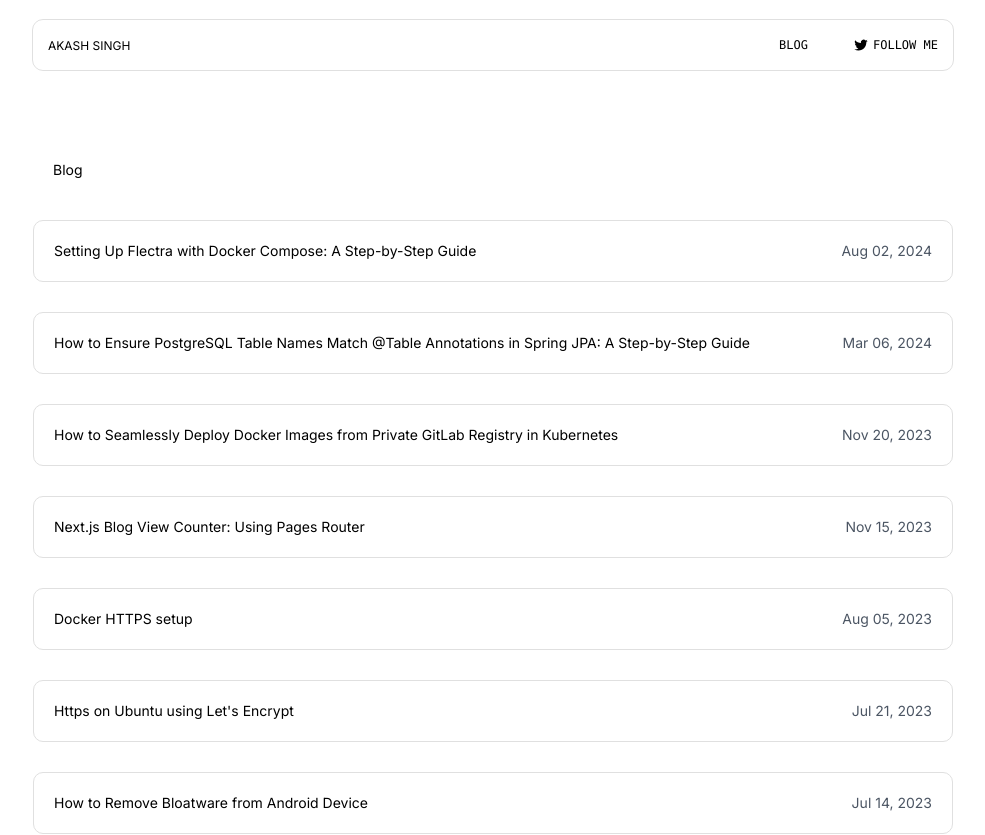
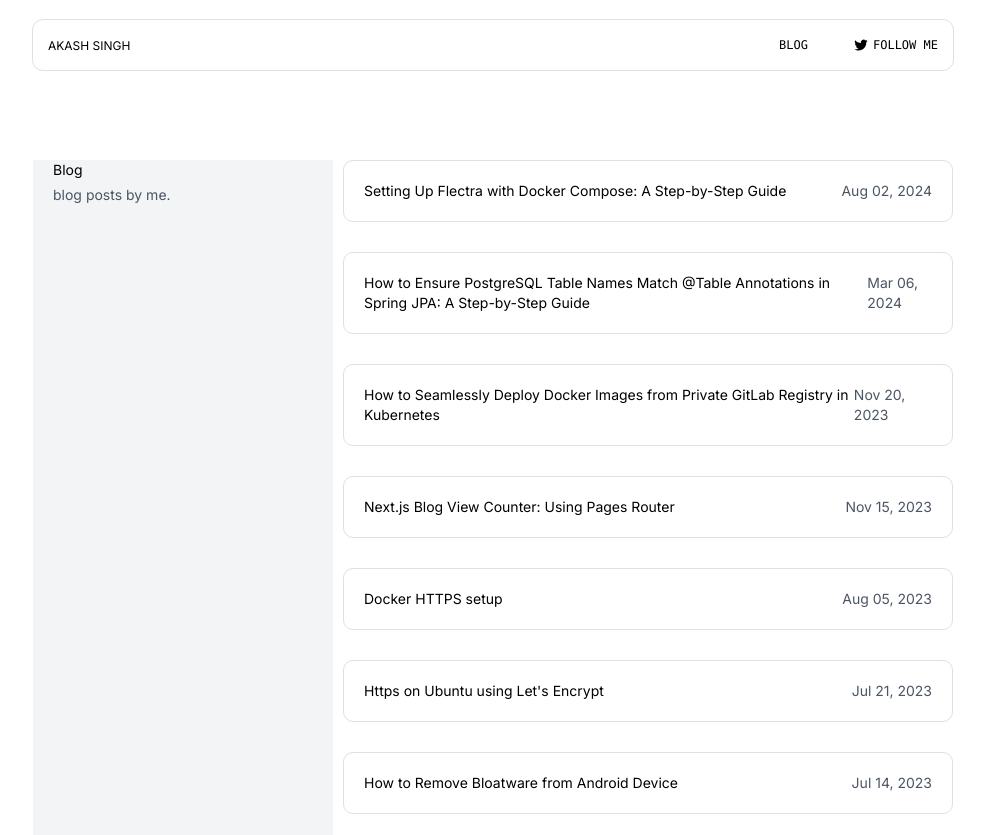
Before and after one commit to caelumpirata/next-mdx-blog, a Next.js app: page /blog in a window 1280 px wide. Shown: the top 835 px of the page, without its empty margins (147-1132 px from the left). Built offline with nearby package versions, Linux system fonts and the light colour scheme.

Commit message:
C:/Program Files/Git/blog ui fix, tried using grid

```diff
--- a/app/blog/page.tsx
+++ b/app/blog/page.tsx
@@ -10,20 +10,30 @@ export const metadata: Metadata = {
 export default function BlogPage() {
   const posts = getSortedPostsData()
   return (
-    <div className='mx-2'>
-      <h1 className="	mx-4  mb-8">Blog</h1>
-      <ul className='flex flex-col gap-6 '>
+    <div className=''>
+      <div className="grid grid-cols-1 lg:grid-cols-3 gap-4">
+        <div className="lg:col-span-1 bg-gray-100 dark:bg-black">
+          <h1 className=" mx-4 mb-1 dark:text-[#EFEFEF]">Blog</h1>
+          <p className="mx-4  mb-5 text-gray-600 dark:text-[#A3A3A3] mb-4">blog posts by me.</p>
+        </div>
+        <div className='lg:col-span-2'>
+          <ul className='flex flex-col gap-6'>
             {posts.map((post) => (
-          <li key={post.slug} className="bg-white dark:bg-black rounded-lg  overflow-hidden border hover:border-fake-grey dark:border-fake-grey dark:hover:border-white border-[#e0e0e0] transition duration-150 ease-in-out">
+              <li
+                key={post.slug}
+                className="bg-white dark:bg-black rounded-lg overflow-hidden border hover:border-fake-grey dark:border-fake-grey dark:hover:border-white border-[#e0e0e0] transition duration-150 ease-in-out"
+              >
                 <Link href={`/blog/${post.slug}`} className="block p-4 dark:hover:bg-black">
                   <div className="flex justify-between items-center">
-                <div className="  dark:text-[#EFEFEF]">{post.title}</div>
-                <div className="  text-gray-600 dark:text-[#A3A3A3]">{post.formattedDate}</div>
+                    <div className="dark:text-[#EFEFEF]">{post.title}</div>
+                    <div className="text-gray-600 dark:text-[#A3A3A3]">{post.formattedDate}</div>
                   </div>
                 </Link>
               </li>
             ))}
           </ul>
         </div>
+      </div>
+    </div>
   )
 }
```
Lines whose indentation alone changed are shown as unchanged.
